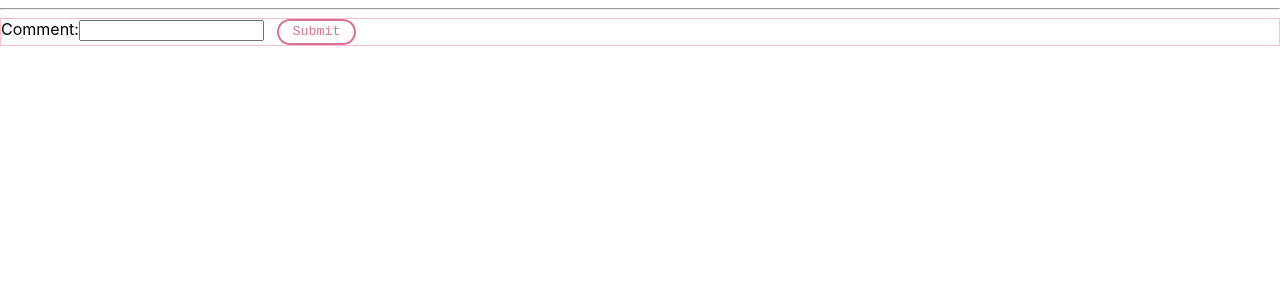
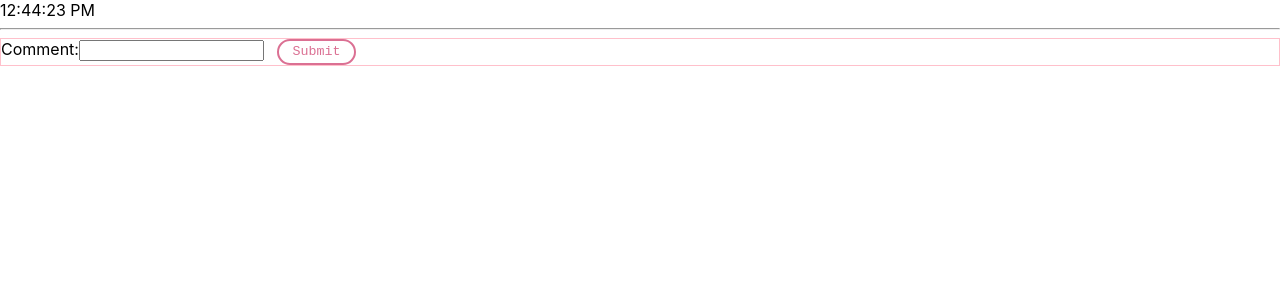
Before and after one commit to SuoraGmbH/react-camp-2022-12, a React (Create React App) app: page / in a window 1280 px wide. Shown: the top 300 px of the page. Built offline with nearby package versions, Linux system fonts and the light colour scheme.

Commit message:
Add Clock example

```diff
--- a/src/App.tsx
+++ b/src/App.tsx
@@ -2,6 +2,7 @@ import React, { ComponentProps, useState } from "react";
 import { TimeEntry } from "./domain/TimeEntry";
 import TimeEntryForm from "./components/TimeEntryForm";
 import TimeEntryList from "./components/TimeEntryList";
+import Clock from "./components/Clock";
 
 // Example on how to get the type of props of a component
 // const welcomeProps: ComponentProps<typeof Welcome> = { city: "some city" };
@@ -15,6 +16,7 @@ function App() {
 
   return (
     <div>
+      <Clock />
       <TimeEntryList timeEntries={timeEntries} />
       <hr />
       <TimeEntryForm onAddTimeEntry={handleAddTimeEntry} />
--- /dev/null
+++ b/src/components/Clock.tsx
@@ -0,0 +1,15 @@
+import React, { useEffect, useState } from "react";
+
+const Clock: React.FunctionComponent = () => {
+  const [date, setDate] = useState<Date>(new Date());
+
+  useEffect(() => {
+    setInterval(() => {
+      setDate(new Date());
+    }, 1000);
+  }, []);
+
+  return <div>{date.toLocaleTimeString()}</div>;
+};
+
+export default Clock;
```
